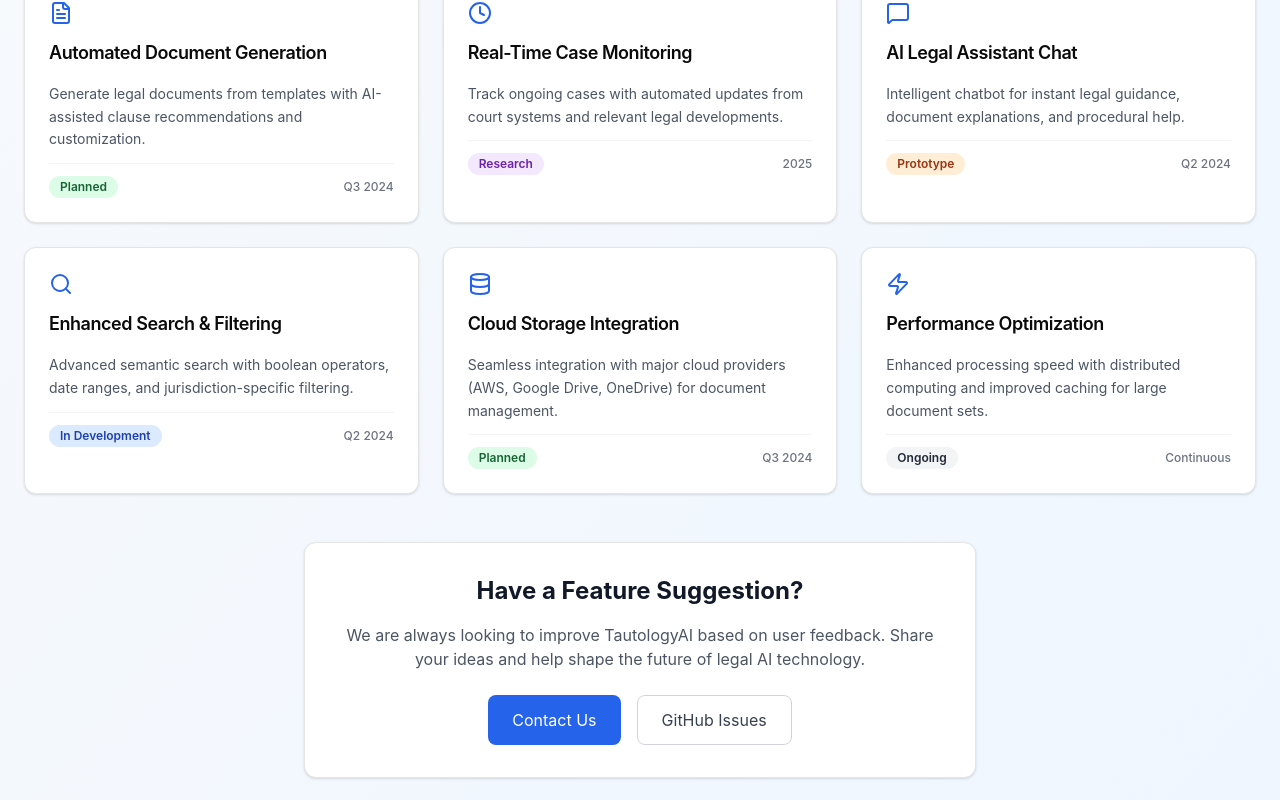
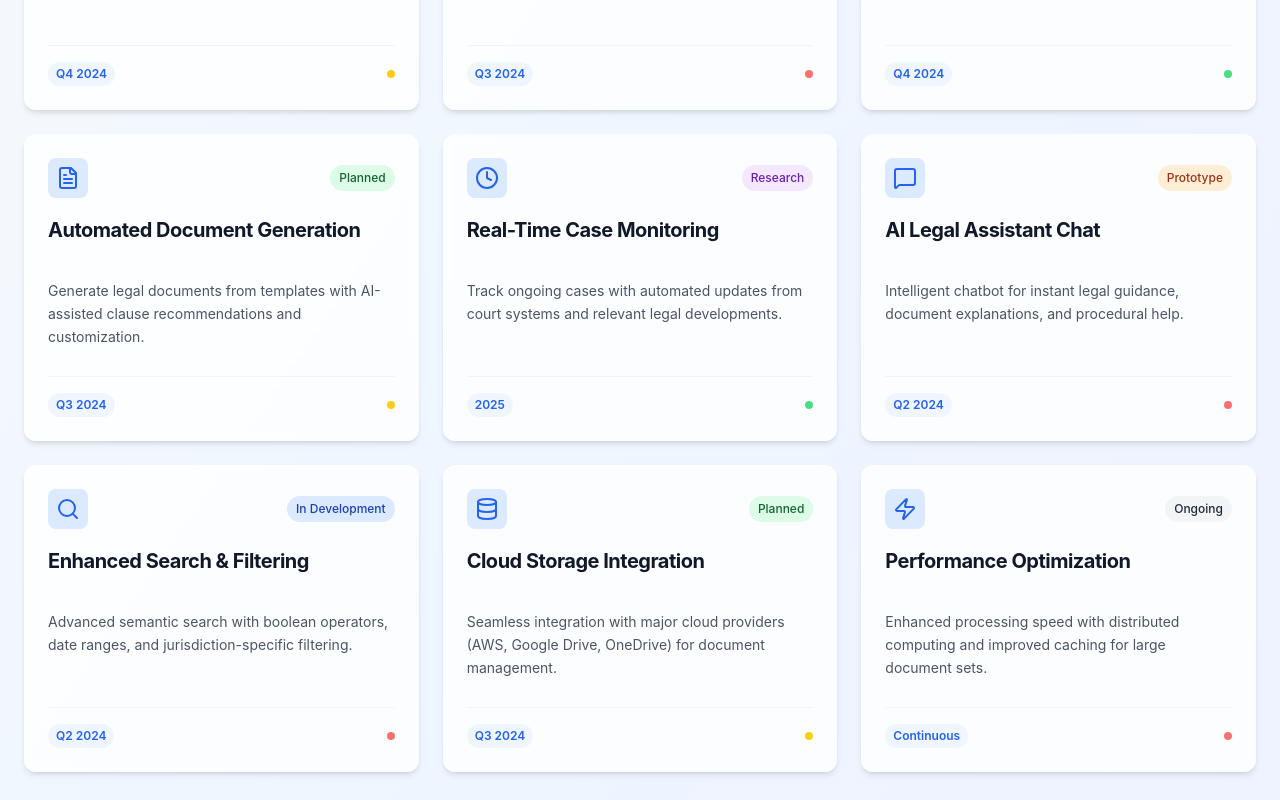
Before and after one commit to tanmay-mevada/Legal-AI, a Next.js app in the folder frontend/: page /upcoming-features in a window 1280 px wide. Shown: the part 760-1560 px from the top of the page. Built offline with nearby package versions, Linux system fonts and the light colour scheme.

Commit message:
layout-fixed

```diff
--- a/frontend/src/app/about/page.tsx
+++ b/frontend/src/app/about/page.tsx
@@ -2,6 +2,7 @@
 
 import React, { useState } from "react";
 import Link from "next/link";
+import Image from "next/image";
 import { Button } from "@/components/ui/button";
 import { Card } from "@/components/ui/card";
 import { Input } from "@/components/ui/input";
@@ -12,7 +13,7 @@ import {
   MessageSquare,
   Shield,
   Zap,
-  Users,
+
   Globe,
   ArrowLeft,
   ExternalLink,
@@ -51,7 +52,7 @@ export default function AboutPage() {
       } else {
         setSubmitStatus('error');
       }
-    } catch (error) {
+    } catch {
       setSubmitStatus('error');
     } finally {
       setIsSubmitting(false);
@@ -124,7 +125,7 @@ export default function AboutPage() {
         {/* Team Section */}
         <Card className="p-6 mb-8 bg-white border border-gray-200 sm:p-8 dark:bg-gray-800 dark:border-gray-700">
           <div className="flex items-center mb-6">
-            <img src="/logo.png" alt="Team TurboC++ Logo" className="object-cover w-10 h-10 mr-3 bg-white rounded-lg dark:bg-gray-800" />
+            <Image src="/logo.png" alt="Team TurboC++ Logo" width={40} height={40} className="object-cover w-10 h-10 mr-3 bg-white rounded-lg dark:bg-gray-800" />
             <h2 className="text-2xl font-semibold text-gray-900 dark:text-white">
               Team TurboC++
             </h2>
--- a/frontend/src/app/admin/components/SystemAlerts.tsx
+++ b/frontend/src/app/admin/components/SystemAlerts.tsx
@@ -1,6 +1,6 @@
 "use client";
 
-import { useState, useEffect } from "react";
+import { useState, useEffect, useCallback } from "react";
 import { useAuthState } from "react-firebase-hooks/auth";
 import { auth } from "@/lib/firebase";
 import {
@@ -40,7 +40,7 @@ export default function SystemAlerts() {
 
   const API_BASE = "https://legal-ai-backend-63563783552.us-central1.run.app/api";
 
-  const fetchAlerts = async () => {
+  const fetchAlerts = useCallback(async () => {
     try {
       setLoading(true);
       const token = await user?.getIdToken();
@@ -63,7 +63,7 @@ export default function SystemAlerts() {
     } finally {
       setLoading(false);
     }
-  };
+  }, [user]);
 
   useEffect(() => {
     if (user) {
@@ -72,7 +72,7 @@ export default function SystemAlerts() {
       const interval = setInterval(fetchAlerts, 60000);
       return () => clearInterval(interval);
     }
-  }, [user]);
+  }, [user, fetchAlerts]);
 
   const getAlertIcon = (type: string) => {
     switch (type) {
--- a/frontend/src/app/components/chat/ChatArea.tsx
+++ b/frontend/src/app/components/chat/ChatArea.tsx
@@ -43,7 +43,7 @@ export default function ChatArea({
   selectedDocument,
   isProcessing,
   onFileUpload,
-  onNewChat,
+
   user,
 }: ChatAreaProps) {
   const scrollAreaRef = useRef<HTMLDivElement>(null);
--- a/frontend/src/app/globals.css
+++ b/frontend/src/app/globals.css
@@ -82,3 +82,26 @@
     @apply bg-background text-foreground;
   }
 }
+
+@layer utilities {
+  .line-clamp-2 {
+    overflow: hidden;
+    display: -webkit-box;
+    -webkit-box-orient: vertical;
+    -webkit-line-clamp: 2;
+  }
+
+  .line-clamp-4 {
+    overflow: hidden;
+    display: -webkit-box;
+    -webkit-box-orient: vertical;
+    -webkit-line-clamp: 4;
+  }
+
+  .glass-morphism {
+    background: rgba(255, 255, 255, 0.25);
+    backdrop-filter: blur(10px);
+    -webkit-backdrop-filter: blur(10px);
+    border: 1px solid rgba(255, 255, 255, 0.18);
+  }
+}
--- a/frontend/src/app/upcoming-features/page.tsx
+++ b/frontend/src/app/upcoming-features/page.tsx
@@ -14,11 +14,8 @@ import {
   MessageSquare,
   Smartphone,
   Database,
-  Search,
-  ArrowLeft
+  Search
 } from "lucide-react";
-import { Button } from "@/components/ui/button";
-import Link from "next/link";
 
 export default function UpcomingFeaturesPage() {
   const features = [
@@ -139,75 +136,70 @@ export default function UpcomingFeaturesPage() {
     }
   };
 
-  const getPriorityColor = (priority: string) => {
-    switch (priority) {
-      case "High":
-        return "bg-red-100 text-red-800";
-      case "Medium":
-        return "bg-yellow-100 text-yellow-800";
-      case "Low":
-        return "bg-green-100 text-green-800";
-      default:
-        return "bg-gray-100 text-gray-800";
-    }
-  };
+
 
   return (
-    <div className="min-h-screen p-6 bg-gradient-to-br from-slate-50 to-blue-50">
+    <div className="min-h-screen p-4 sm:p-6 bg-gradient-to-br from-slate-50 via-blue-50 to-indigo-50">
       <div className="mx-auto max-w-7xl">
-        <div className="mb-12 text-center">
-          <h1 className="mb-4 text-4xl font-bold text-gray-900">
+        <div className="mb-8 sm:mb-12 text-center">
+          <h1 className="mb-4 text-3xl sm:text-4xl lg:text-5xl font-bold text-gray-900 tracking-tight">
             Upcoming Features
           </h1>
-          <p className="max-w-3xl mx-auto text-xl text-gray-600">
+          <p className="max-w-4xl mx-auto text-lg sm:text-xl text-gray-600 leading-relaxed px-4">
             Discover the exciting new capabilities coming to TautologyAI.
             Our roadmap focuses on enhancing user experience, expanding AI capabilities,
             and building the future of legal technology.
           </p>
         </div>
 
-        <div className="grid gap-6 md:grid-cols-2 lg:grid-cols-3">
+        <div className="grid gap-6 sm:grid-cols-1 md:grid-cols-2 lg:grid-cols-3 xl:grid-cols-3">
           {features.map((feature, index) => (
-            <Card key={index} className="transition-shadow duration-200 hover:shadow-lg">
+            <Card key={index} className="h-full transition-all duration-300 hover:shadow-xl hover:scale-105 bg-white/80 backdrop-blur-sm border-0 shadow-md">
               <CardHeader className="pb-4">
-                <div className="flex items-center justify-between mb-2">
-                  <div className="text-blue-600">
+                <div className="flex items-center justify-between mb-3">
+                  <div className="p-2 bg-blue-100 rounded-lg text-blue-600">
                     {feature.icon}
                   </div>
+                  <Badge className={`${getStatusColor(feature.status)} text-xs font-medium px-2 py-1`}>
+                    {feature.status}
+                  </Badge>
                 </div>
-                <CardTitle className="text-lg">{feature.title}</CardTitle>
+                <CardTitle className="text-xl font-bold text-gray-900 line-clamp-2 min-h-[3rem]">
+                  {feature.title}
+                </CardTitle>
               </CardHeader>
-              <CardContent className="space-y-3">
-                <p className="text-sm leading-relaxed text-gray-600">
+              <CardContent className="space-y-4">
+                <p className="text-sm leading-relaxed text-gray-600 line-clamp-4 min-h-[5rem]">
                   {feature.description}
                 </p>
-                <div className="flex items-center justify-between pt-3 border-t border-gray-100">
-                  <Badge className={getStatusColor(feature.status)}>
-                    {feature.status}
-                  </Badge>
-                  <span className="text-xs font-medium text-gray-500">
+                <div className="flex items-center justify-between pt-4 mt-auto border-t border-gray-100">
+                  <span className="text-xs font-semibold text-blue-600 bg-blue-50 px-2 py-1 rounded-full">
                     {feature.timeline}
                   </span>
+                  <div className={`w-2 h-2 rounded-full ${
+                    feature.priority === 'High' ? 'bg-red-400' :
+                    feature.priority === 'Medium' ? 'bg-yellow-400' : 'bg-green-400'
+                  }`} title={`${feature.priority} Priority`}></div>
                 </div>
               </CardContent>
             </Card>
           ))}
         </div>
 
-        <div className="mt-12 text-center">
-          <Card className="max-w-2xl mx-auto">
-            <CardContent className="p-8">
-              <h2 className="mb-4 text-2xl font-bold text-gray-900">
+        <div className="mt-12 sm:mt-16 text-center px-4">
+          <Card className="max-w-3xl mx-auto bg-white/90 backdrop-blur-sm border-0 shadow-xl">
+            <CardContent className="p-6 sm:p-8 lg:p-10">
+              <h2 className="mb-4 text-2xl sm:text-3xl font-bold text-gray-900">
                 Have a Feature Suggestion?
               </h2>
-              <p className="mb-6 text-gray-600">
+              <p className="mb-6 sm:mb-8 text-gray-600 text-base sm:text-lg leading-relaxed max-w-2xl mx-auto">
                 We are always looking to improve TautologyAI based on user feedback.
                 Share your ideas and help shape the future of legal AI technology.
               </p>
-              <div className="flex flex-col justify-center gap-4 sm:flex-row">
+              <div className="flex flex-col justify-center gap-4 sm:flex-row sm:gap-6">
                 <a
                   href="/about#contact"
-                  className="inline-flex items-center justify-center px-6 py-3 text-white transition-colors bg-blue-600 rounded-lg hover:bg-blue-700"
+                  className="inline-flex items-center justify-center px-6 sm:px-8 py-3 sm:py-4 text-white transition-all duration-200 bg-gradient-to-r from-blue-600 to-blue-700 rounded-xl hover:from-blue-700 hover:to-blue-800 transform hover:scale-105 shadow-lg hover:shadow-xl font-semibold"
                 >
                   Contact Us
                 </a>
@@ -215,7 +207,7 @@ export default function UpcomingFeaturesPage() {
                   href="https://github.com/tanmay-mevada/Legal-AI/issues"
                   target="_blank"
                   rel="noopener noreferrer"
-                  className="inline-flex items-center justify-center px-6 py-3 text-gray-700 transition-colors border border-gray-300 rounded-lg hover:bg-gray-50"
+                  className="inline-flex items-center justify-center px-6 sm:px-8 py-3 sm:py-4 text-gray-700 transition-all duration-200 border-2 border-gray-200 rounded-xl hover:bg-gray-50 hover:border-gray-300 transform hover:scale-105 shadow-md hover:shadow-lg font-semibold"
                 >
                   GitHub Issues
                 </a>
--- a/frontend/src/components/ui/input.tsx
+++ b/frontend/src/components/ui/input.tsx
@@ -2,7 +2,9 @@ import * as React from "react"
 import { cn } from "@/lib/utils"
 
 export interface InputProps
-  extends React.InputHTMLAttributes<HTMLInputElement> {}
+  extends React.InputHTMLAttributes<HTMLInputElement> {
+  // Additional input-specific props can be added here if needed
+}
 
 const Input = React.forwardRef<HTMLInputElement, InputProps>(
   ({ className, type, ...props }, ref) => {
--- a/frontend/src/components/ui/textarea.tsx
+++ b/frontend/src/components/ui/textarea.tsx
@@ -2,7 +2,9 @@ import * as React from "react"
 import { cn } from "@/lib/utils"
 
 export interface TextareaProps
-  extends React.TextareaHTMLAttributes<HTMLTextAreaElement> {}
+  extends React.TextareaHTMLAttributes<HTMLTextAreaElement> {
+  // Additional textarea-specific props can be added here if needed
+}
 
 const Textarea = React.forwardRef<HTMLTextAreaElement, TextareaProps>(
   ({ className, ...props }, ref) => {
```
Also changed, not shown: frontend/src/app/admin/components/EnhancedAdminDashboard.tsx (+4 -4 lines), frontend/src/app/components/chat/DocumentMetadata.tsx (+9 -10 lines), 1 other file (tests, documents, lock files or other folders).
